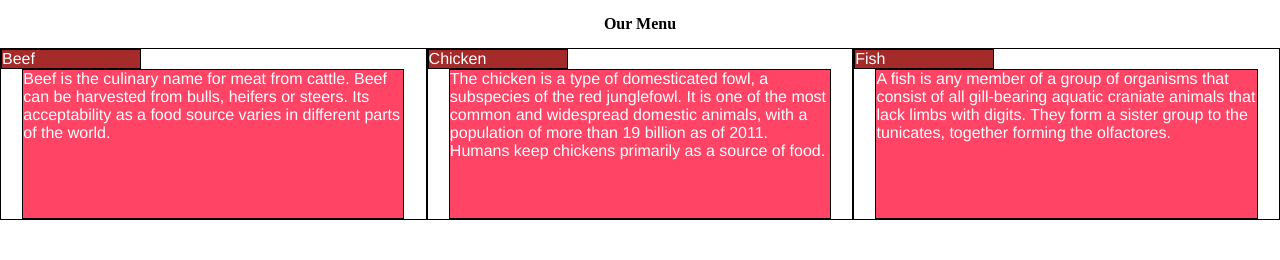
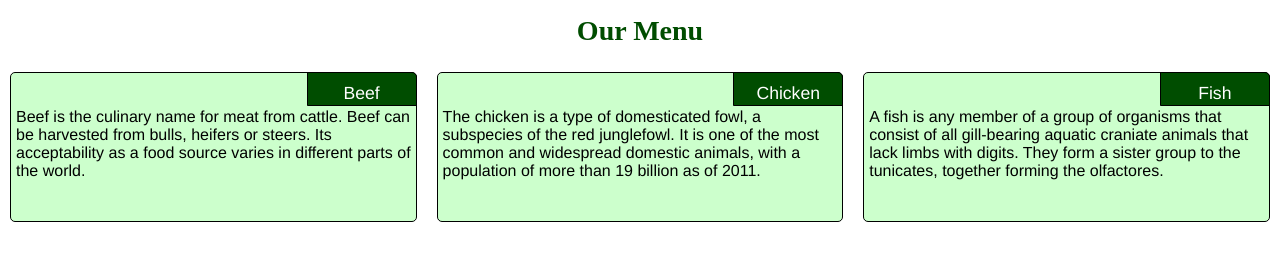
Before and after one commit to matildak/coursera-test, a plain HTML site: page module2-solution/index.html in a window 1280 px wide. Drawn offline with Linux system fonts and the light colour scheme.

Commit message:
release candidate for module 2, fixed css to apply to mockup

```diff
--- a/module2-solution/css/styles.css
+++ b/module2-solution/css/styles.css
@@ -10,27 +10,46 @@
 h1 {
   margin: 15px;
   text-align: center;
+  font-size: 175%;
+  color: #004d00;
+}
+
+section {
+  position: relative;
+  padding: 10px;
 
 }
 
   #dish {
+  position: absolute;
+  top: 0%;
+  right: 0%;
   border: 1px solid black;
-  background-color: #A52A2A;
-  width: 33%;
-  height: 33%;
+  background-color: #004d00;
+  width: 110px;
+  height: 20%;
   font-family: Helvetica;
   color: white;
+  margin: 10px;
+  padding: 10px;
+  text-align: center;
+  font-style: bold;
+  font-size: 110%;
+  border-top-right-radius: 5px;
 }
 
   #text {
   border: 1px solid black;
-  background-color: #FF4466;
-  width: 90%;
+  background-color: #ccffcc;
   height: 150px;
   margin-right: auto;
   margin-left: auto;
+  padding-top: 35px;
   font-family: Helvetica;
-  color: white;
+  color: black;
+  padding-left: 5px;
+  padding-right: 5px;
+  border-radius: 5px;
 }
 
 /* Simple Responsive Framework. */
@@ -42,7 +61,7 @@ h1 {
 @media (min-width: 992px) {
   .col-lg-1, .col-lg-2, .col-lg-3, .col-lg-4, .col-lg-5, .col-lg-6, .col-lg-7, .col-lg-8, .col-lg-9, .col-lg-10, .col-lg-11, .col-lg-12 {
     float: left;
-    border: 1px solid black;
+    border: 0px solid black;
   }
   .col-lg-1 {
     width: 8.33%;
@@ -86,7 +105,7 @@ h1 {
 @media (min-width: 768px) and (max-width: 991px) {
   .col-md-1, .col-md-2, .col-md-3, .col-md-4, .col-md-5, .col-md-6, .col-md-7, .col-md-8, .col-md-9, .col-md-10, .col-md-11, .col-md-12 {
     float: left;
-    border: 1px solid black;
+    border: 0px solid black;
   }
   .col-md-1 {
     width: 8.33%;
@@ -130,7 +149,7 @@ h1 {
 @media (max-width: 767px) {
   .col-sm-1, .col-sm-2, .col-sm-3, .col-sm-4, .col-sm-5, .col-sm-6, .col-sm-7, .col-sm-8, .col-sm-9, .col-sm-10, .col-sm-11, .col-sm-12 {
     float: left;
-    border: 1px solid black;
+    border: 0px solid black;
   }
   .col-sm-1 {
     width: 8.33%;
--- a/module2-solution/index.html
+++ b/module2-solution/index.html
@@ -12,18 +12,22 @@
 
 
 <div class="row">
-  <div class="col-lg-4 col-md-6 col-sm-12">
+
+  <section class="col-lg-4 col-md-6 col-sm-12">
   	<p id="dish">Beef</p>
   	<p id ="text">Beef is the culinary name for meat from cattle. Beef can be harvested from bulls, heifers or steers. Its acceptability as a food source varies in different parts of the world.</p>
-  </div>
-  <div class="col-lg-4 col-md-6 col-sm-12">
+  </section>
+
+  <section class="col-lg-4 col-md-6 col-sm-12">
   	<p id="dish">Chicken</p>
-  	<p id ="text">The chicken is a type of domesticated fowl, a subspecies of the red junglefowl. It is one of the most common and widespread domestic animals, with a population of more than 19 billion as of 2011. Humans keep chickens primarily as a source of food.</p>
-  </div>
-  <div class="col-lg-4 col-md-12 col-sm-12">
+  	<p id ="text">The chicken is a type of domesticated fowl, a subspecies of the red junglefowl. It is one of the most common and widespread domestic animals, with a population of more than 19 billion as of 2011.</p>
+  </section>
+
+  <section class="col-lg-4 col-md-12 col-sm-12">
   	<p id="dish">Fish</p>
   	<p id ="text">A fish is any member of a group of organisms that consist of all gill-bearing aquatic craniate animals that lack limbs with digits. They form a sister group to the tunicates, together forming the olfactores.</p>
-  </div>
+  </section>
+
 </div>
 
 </body>
```
